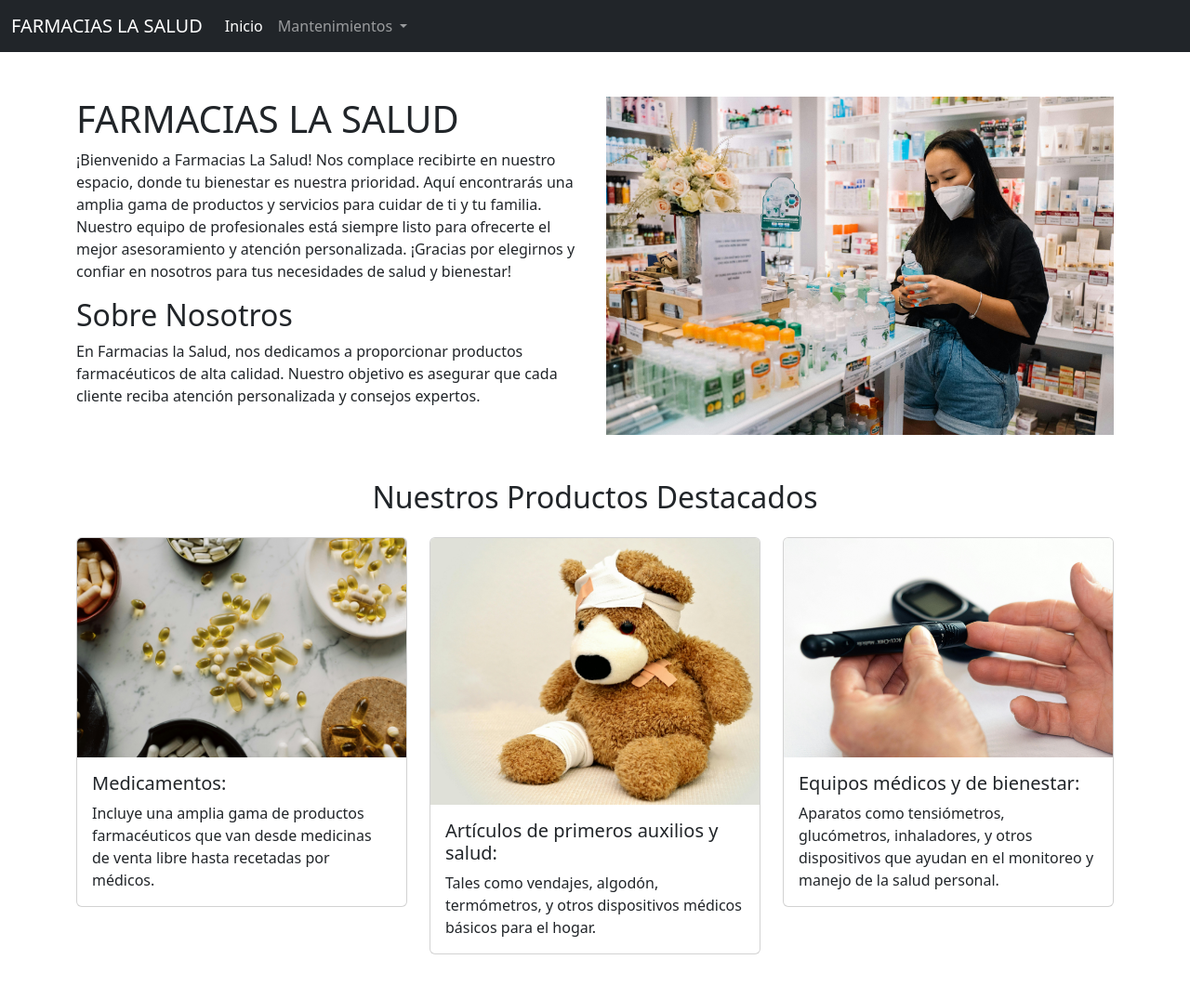
After one commit to lucasartal56/farmacia, a PHP site: page /views/inicios/inicio.php in a window 1280 px wide. The commit adds this page. Shown: the whole page at 93% size. Run offline with PHP 8.4, Linux system fonts and the light colour scheme; some libraries are stand-ins or nearby versions.

Commit message:
COMMIt changes

```diff
--- a/includes/header.php
+++ b/includes/header.php
@@ -7,7 +7,7 @@
     <meta name="viewport" content="width=device-width, initial-scale=1.0">
     <link href="https://cdn.jsdelivr.net/npm/bootstrap@5.2.3/dist/css/bootstrap.min.css" rel="stylesheet" integrity="sha384-rbsA2VBKQhggwzxH7pPCaAqO46MgnOM80zW1RWuH61DGLwZJEdK2Kadq2F9CUG65" crossorigin="anonymous">
     <link rel="stylesheet" href="farmacia/src/css/styles.css">
-    <title>App de Clientes- CRUD JS</title>
+    <title>Farmacias La Salud</title>
 </head>
 
 <body>
--- a/includes/navbar.php
+++ b/includes/navbar.php
@@ -1,13 +1,13 @@
 <nav class="navbar navbar-dark navbar-expand-lg bg-dark">
     <div class="container-fluid">
         <button class="navbar-toggler" type="button" data-bs-toggle="collapse" data-bs-target="#navbarPrincipal" aria-controls="navbarPrincipal" aria-expanded="false" aria-label="Toggle navigation">
-            <span class="navbar-toggler-icon"></span>
+            <span class="navbar-toggler-icon"></span>s
         </button>
         <div class="collapse navbar-collapse" id="navbarPrincipal">
-            <a class="navbar-brand" href="#">CRUD JAVAS-CRIPT</a>
+            <a class="navbar-brand" href="#">FARMACIAS LA SALUD</a>
             <ul class="navbar-nav me-auto mb-2 mb-lg-0">
                 <li class="nav-item">
-                    <a class="nav-link active" aria-current="page" href="">Inicio</a>
+                    <a class="nav-link active" aria-current="page" href="../../views/inicios/inicio.php">Inicio</a>
                 </li>
                 <li class="nav-item dropdown">
                     <a class="nav-link dropdown-toggle" href="#" role="button" data-bs-toggle="dropdown" aria-expanded="false">
@@ -15,8 +15,9 @@
                     </a>
                     <ul class="dropdown-menu bg-dark">
                         <li class="nav-item">
-                            <a class="nav-link" href="">Clientes</a>
-                            <a class="nav-link" href="">Productos</a>
+                            <a class="nav-link" href="../../../farmacia/views/clientes/index.php">Clientes</a>
+                            <a class="nav-link" href="../../../farmacia/views/productos/index.php">Productos</a>
+                            <a class="nav-link" href="../../../farmacia/views/facturas/index.php">Pedidos</a>
                         </li>
                     </ul>
                 </li>
--- /dev/null
+++ b/views/inicios/inicio.php
@@ -0,0 +1,58 @@
+<?php include_once '../../includes/header.php' ?>
+<?php include_once '../../includes/navbar.php' ?>
+
+
+<div class="container my-5">
+
+        <div class="row">
+            <div class="col-md-6">
+            <h1>FARMACIAS LA SALUD</h1>
+                <p>¡Bienvenido a Farmacias La Salud! Nos complace recibirte en nuestro espacio, donde tu bienestar es nuestra prioridad. Aquí encontrarás una amplia gama de productos y servicios para cuidar de ti y tu familia. Nuestro equipo de profesionales está siempre listo para ofrecerte el mejor asesoramiento y atención personalizada. ¡Gracias por elegirnos y confiar en nosotros para tus necesidades de salud y bienestar!</p>
+                <h2>Sobre Nosotros</h2>
+                <p>En Farmacias la Salud, nos dedicamos a proporcionar productos farmacéuticos de alta calidad. Nuestro objetivo es asegurar que cada cliente reciba atención personalizada y consejos expertos.</p>
+            </div>
+            <div class="col-md-6">
+                <img src="../../src/images/fondo.jpg" alt="Imagen de farmacia" class="img-fluid">
+            </div>
+        </div>
+    </div>
+
+    <div class="container my-5">
+        <h2 class="text-center mb-4">Nuestros Productos Destacados</h2>
+        <div class="row">
+            <div class="col-md-4">
+                <div class="card">
+                    <img src="../../src/images/medicamentos.jpg" class="card-img-top" alt="Producto 1">
+                    <div class="card-body">
+                        <h5 class="card-title">Medicamentos:</h5>
+                        <p class="card-text"> Incluye una amplia gama de productos farmacéuticos que van desde medicinas de venta libre hasta recetadas por médicos.</p>
+                    </div>
+                </div>
+            </div>
+            <div class="col-md-4">
+                <div class="card">
+                    <img src="../../src/images/medicamentos2.jpg" class="card-img-top" alt="Producto 2">
+                    <div class="card-body">
+                        <h5 class="card-title">Artículos de primeros auxilios y salud:</h5>
+                        <p class="card-text">Tales como vendajes, algodón, termómetros, y otros dispositivos médicos básicos para el hogar.</p>
+                    </div>
+                </div>
+            </div>
+            <div class="col-md-4">
+                <div class="card">
+                    <img src="../../src/images/medicamentos3.jpg" class="card-img-top" alt="Producto 3">
+                    <div class="card-body">
+                        <h5 class="card-title">Equipos médicos y de bienestar:</h5>
+                        <p class="card-text">Aparatos como tensiómetros, glucómetros, inhaladores, y otros dispositivos que ayudan en el monitoreo y manejo de la salud personal.</p>
+                    </div>
+                </div>
+            </div>
+        </div>
+    </div>
+
+
+
+
+
+
+<?php include_once '../../includes/footer.php' ?>
```
Also changed, not shown: models/Factura.php (+34 -0 lines), views/inicios/index.php (added, +76 -0 lines), views/vista/index.php (deleted, +0 -68 lines), src/images/fondo.jpg (added), src/images/medicamentos.jpg (added), src/images/medicamentos2.jpg (added), src/images/medicamentos3.jpg (added).
